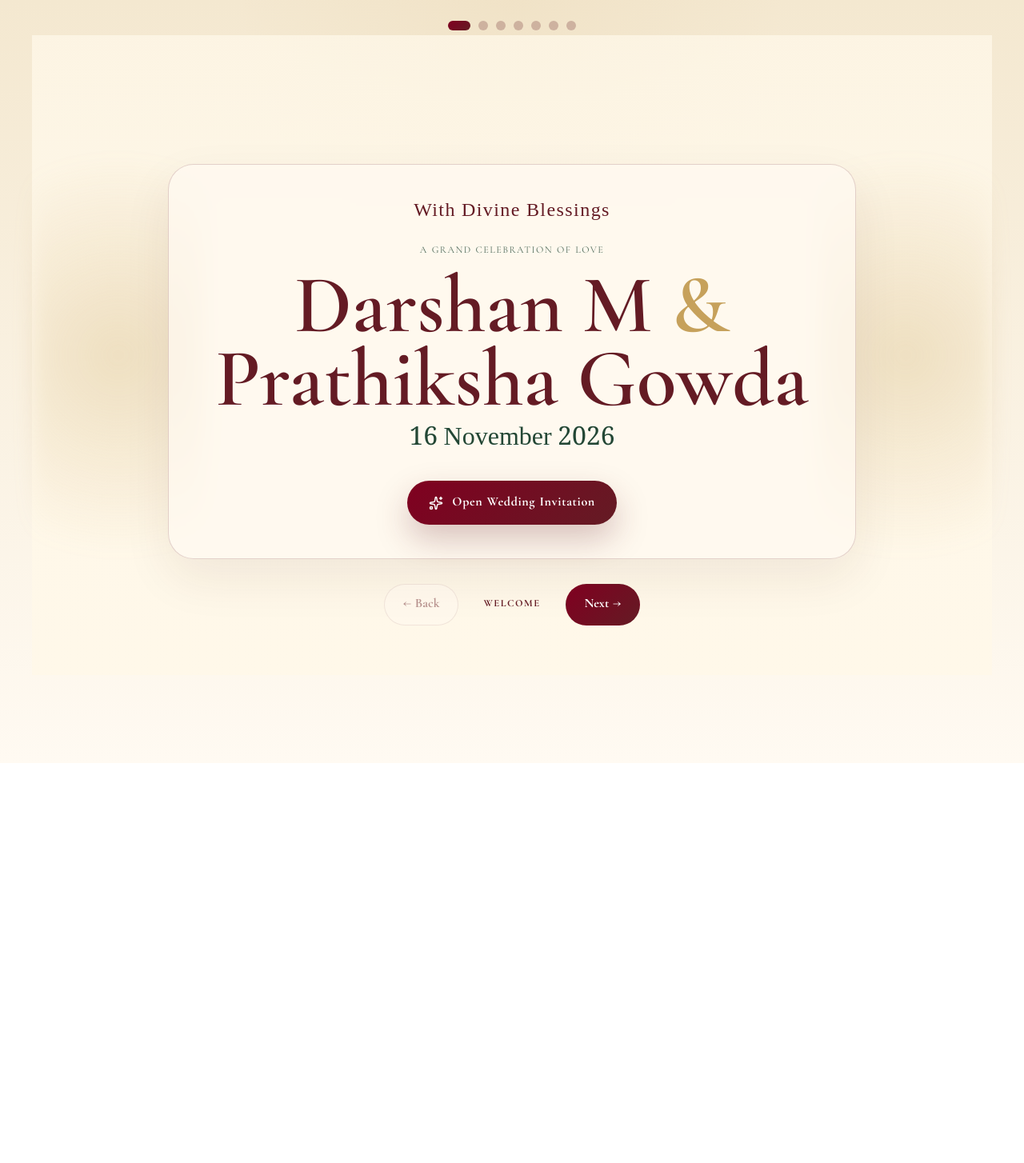
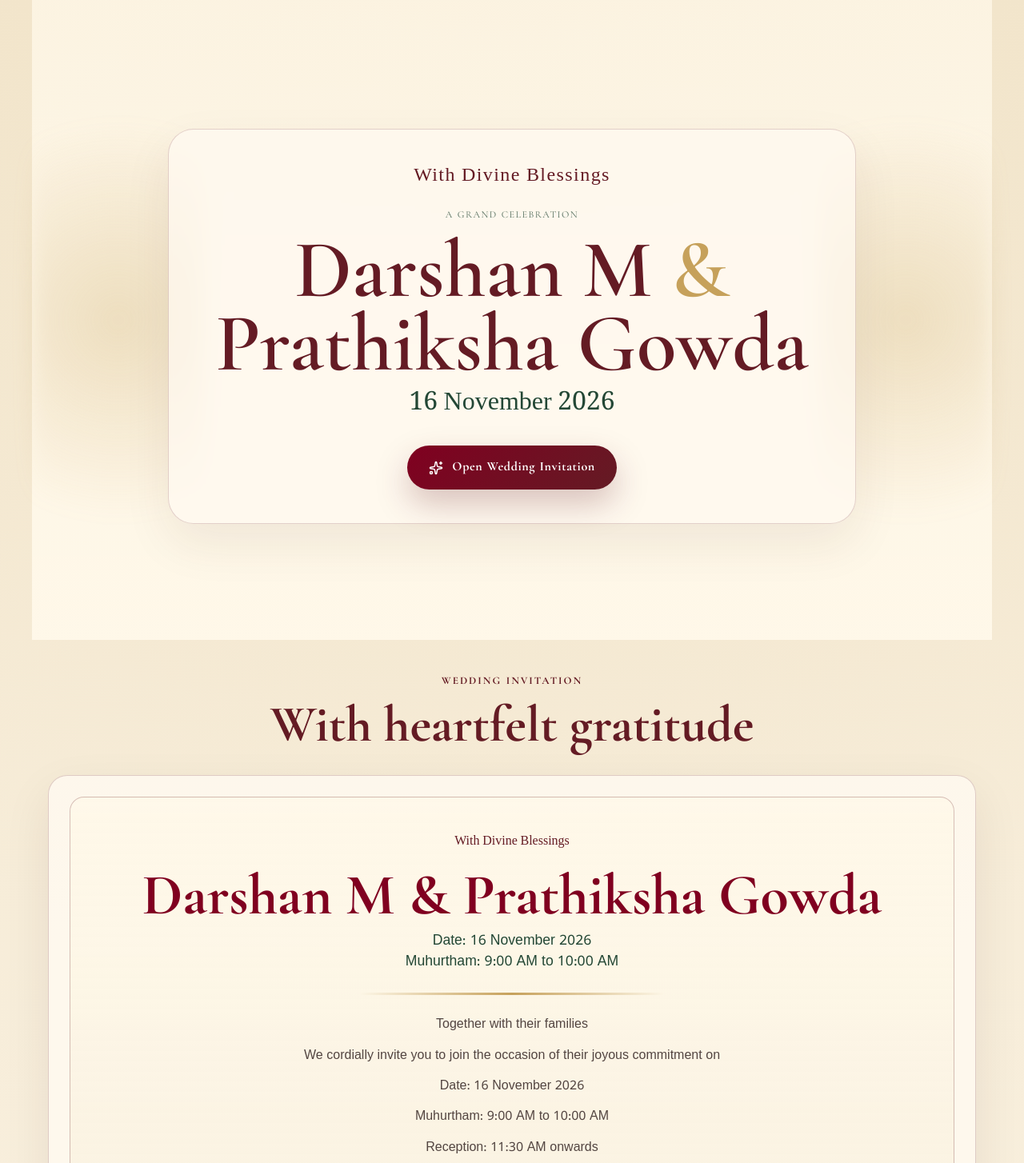
Before and after one commit to SimonLeo28/darshan-prathiksha, a React (Vite) app: page / in a window 1280 px wide. Shown: the top 1454 px of the page at 80% size. Before the commit the page ends 954 px from the top, so only its background shows below. Built offline with nearby package versions, Linux system fonts and the light colour scheme.

Commit message:
Changes made

```diff
--- a/src/App.jsx
+++ b/src/App.jsx
@@ -1,84 +1,23 @@
-import { useState } from 'react';
 import Hero from './components/Hero';
 import Invitation from './components/Invitation';
 import Couple from './components/Couple';
 import Events from './components/Events';
+import Countdown from './components/Countdown';
 import Venue from './components/Venue';
-import Countdown from './components/Countdown';
 import Footer from './components/Footer';
 
-const pages = [
-  { key: 'hero', label: 'Welcome' },
-  { key: 'invitation', label: 'Invitation' },
-  { key: 'couple', label: 'Couple' },
-  { key: 'events', label: 'Events' },
-  { key: 'venue', label: 'Venue' },
-  { key: 'countdown', label: 'Countdown' },
-  { key: 'footer', label: 'Blessings' },
-];
-
 function App() {
-  const [currentPage, setCurrentPage] = useState(0);
-
-  const goNext = () => setCurrentPage((prev) => Math.min(prev + 1, pages.length - 1));
-  const goPrev = () => setCurrentPage((prev) => Math.max(prev - 1, 0));
-
-  const goToPage = (index) => setCurrentPage(index);
-
-  const renderPage = () => {
-    switch (currentPage) {
-      case 0:
-        return <Hero onOpenInvitation={goNext} />;
-      case 1:
-        return <Invitation />;
-      case 2:
-        return <Couple />;
-      case 3:
-        return <Events />;
-      case 4:
-        return <Venue />;
-      case 5:
-        return <Countdown />;
-      case 6:
-        return <Footer />;
-      default:
-        return <Hero onOpenInvitation={goNext} />;
-    }
-  };
-
   return (
-    <div className="page-shell page-shell--stacked">
-      <div className="page-indicator" aria-label="Page navigation">
-        {pages.map((page, index) => (
-          <button
-            key={page.key}
-            type="button"
-            className={`page-indicator__dot ${currentPage === index ? 'active' : ''}`}
-            onClick={() => goToPage(index)}
-            aria-label={`Go to ${page.label}`}
-            title={page.label}
-          />
-        ))}
-      </div>
-
-      <div className="page-stage">
-        {renderPage()}
-      </div>
-
-      <div className="page-nav">
-        <button type="button" className="page-nav__button" onClick={goPrev} disabled={currentPage === 0}>
-          ← Back
-        </button>
-        <div className="page-nav__label">{pages[currentPage].label}</div>
-        <button
-          type="button"
-          className="page-nav__button page-nav__button--primary"
-          onClick={goNext}
-          disabled={currentPage === pages.length - 1}
-        >
-          {currentPage === pages.length - 1 ? 'End' : 'Next →'}
-        </button>
-      </div>
+    <div className="page-shell">
+      <main className="page-sections">
+        <Hero />
+        <Invitation />
+        <Couple />
+        <Events />
+        <Countdown />
+        <Venue />
+        <Footer />
+      </main>
     </div>
   );
 }
--- a/src/components/Hero.jsx
+++ b/src/components/Hero.jsx
@@ -1,9 +1,9 @@
 import { Sparkles } from 'lucide-react';
 import { weddingData } from '../data/weddingData';
 
-const Hero = ({ onOpenInvitation }) => {
+const Hero = () => {
   return (
-    <header className="hero section-shell">
+    <header className="hero section-shell" id="welcome">
       <div className="hero__ornaments hero__ornaments--left" aria-hidden="true" />
       <div className="hero__ornaments hero__ornaments--right" aria-hidden="true" />
 
@@ -13,15 +13,17 @@ const Hero = ({ onOpenInvitation }) => {
         </div>
 
         <div className="hero__title-wrap">
-          <p className="eyebrow">A grand celebration of love</p>
-          <h1 className="hero__title">{weddingData.brideName} <span>&</span> {weddingData.groomName}</h1>
+          <p className="eyebrow hero__eyebrow">A GRAND CELEBRATION</p>
+          <h1 className="hero__title">
+            {weddingData.groomName} <span>&</span> {weddingData.brideName}
+          </h1>
           <p className="hero__date">16 November 2026</p>
         </div>
 
-        <button className="cta-button" onClick={onOpenInvitation}>
+        <a className="cta-button" href="#invitation" aria-label="Scroll to wedding invitation">
           <Sparkles size={18} />
           Open Wedding Invitation
-        </button>
+        </a>
       </div>
     </header>
   );
--- a/src/components/Invitation.jsx
+++ b/src/components/Invitation.jsx
@@ -3,7 +3,7 @@ import { weddingData } from '../data/weddingData';
 const Invitation = () => {
   return (
     <section id="invitation" className="section-shell invitation-section">
-      <div className="section-heading">
+      <div className="section-heading center">
         <span className="section-tag">Wedding Invitation</span>
         <h2>With heartfelt gratitude</h2>
       </div>
@@ -12,9 +12,9 @@ const Invitation = () => {
         <div className="invitation-card__inner">
           <p className="kannada-display">{weddingData.blessing}</p>
           <h3 className="invitation-card__names">
-            {weddingData.brideName} & {weddingData.groomName}
+            {weddingData.groomName} &amp; {weddingData.brideName}
           </h3>
-          <p className="invitation-card__date">Date: 16th November 2026</p>
+          <p className="invitation-card__date">Date: 16 November 2026</p>
           <p className="invitation-card__time">Muhurtham: 9:00 AM to 10:00 AM</p>
 
           <div className="invitation-divider" aria-hidden="true" />
@@ -25,12 +25,6 @@ const Invitation = () => {
               <p key={line}>{line}</p>
             ))}
           </div>
-
-          <div className="invitation-card__families">
-            <p>{weddingData.brideFamily}</p>
-            <span>with</span>
-            <p>{weddingData.groomFamily}</p>
-          </div>
         </div>
       </div>
     </section>
--- a/src/data/weddingData.js
+++ b/src/data/weddingData.js
@@ -1,44 +1,63 @@
 export const weddingData = {
   blessing: 'With Divine Blessings',
-  brideName: 'Darshan M',
-  groomName: 'Prathiksha Gowda',
-  brideFamily: 'Together with their families',
-  groomFamily: 'Together with their families',
+  groomName: 'Darshan M',
+  brideName: 'Prathiksha Gowda',
+  groomFamily: 'With love and blessings',
+  brideFamily: 'From both families',
   weddingDate: '2026-11-16T09:00:00+05:30',
   receptionDate: '2026-11-16T11:30:00+05:30',
-  weddingLabel: 'Muhurtham',
-  venueName: 'Shree Chamundeshwari Kalyana Mantapa',
-  venueAddress: 'Venue: Shree Chamundeshwari Kalyana Mantapa',
-  venueMapsUrl: 'https://maps.google.com/?q=Shree+Chamundeshwari+Kalyana+Mantapa',
+  weddingLabel: 'Wedding Muhurtham',
+  venueName: 'Shree Channakeshava Nilaya',
+  venueAddress: 'Shree Channakeshava Nilaya,\nJalamangala Road,\nChannenahalli, Ramanagara.',
+  venueMapsUrl:
+    'https://maps.google.com/?q=Shree+Channakeshava+Nilaya+Jalamangala+Road+Channenahalli+Ramanagara',
   invitationHeadline: 'Together with their families',
   invitationText: [
     'We cordially invite you to join the occasion of their joyous commitment on',
-    'Date: 16th November 2026',
+    'Date: 16 November 2026',
     'Muhurtham: 9:00 AM to 10:00 AM',
     'Reception: 11:30 AM onwards',
     'With love, blessings and warm wishes from both families.',
   ],
   familyMessage:
     'We request the honour of your presence and blessings as we celebrate this joyful beginning together.',
-  eventList: [
+  eventGroups: [
     {
-      name: 'Muhurtham',
-      date: '16th November 2026',
-      day: 'Monday',
-      time: '9:00 AM to 10:00 AM',
-      venue: 'Shree Chamundeshwari Kalyana Mantapa',
-      note: 'The sacred wedding ceremony begins with the auspicious Muhurtham.',
+      label: '14 NOVEMBER 2026',
+      events: [
+        {
+          name: 'Mehendi',
+          time: '2:00 PM onwards',
+          venue: 'Shree Channakeshava Nilaya,\nJalamangala Road,\nChannenahalli, Ramanagara.',
+        },
+        {
+          name: 'Sangeet',
+          time: '6:30 PM onwards',
+          venue: 'Shree Channakeshava Nilaya,\nJalamangala Road,\nChannenahalli, Ramanagara.',
+        },
+      ],
     },
     {
-      name: 'Reception',
-      date: '16th November 2026',
-      day: 'Monday',
-      time: '11:30 AM onwards',
-      venue: 'Shree Chamundeshwari Kalyana Mantapa',
-      note: 'Join us for a joyful celebration and blessings from family and friends.',
+      label: '15 NOVEMBER 2026',
+      events: [
+        { name: 'Chapara Shasthra', time: '7:00 AM onwards' },
+        { name: 'Haldi Ceremony', time: '10:00 AM to 12:00 PM' },
+        { name: 'Bangle Ceremony', time: '3:00 PM onwards' },
+      ],
+    },
+    {
+      label: '16 NOVEMBER 2026',
+      events: [
+        { name: 'Wedding Muhurtham', time: '9:00 AM to 10:00 AM' },
+        { name: 'Reception', time: '11:30 AM onwards' },
+      ],
     },
   ],
-  galleryImages: [],
+  galleryImages: [
+    { src: '/assets/WhatsApp Image 2026-11-06 at 10.09.27.jpeg', alt: 'Invitation card 3', label: 'Invitation 3' },
+    { src: '/assets/WhatsApp Image 2026-11-06 at 10.09.28.jpeg', alt: 'Invitation card 4', label: 'Invitation 4' },
+    { src: '/assets/WhatsApp Image 2026-11-06 at 10.09.29.jpeg', alt: 'Invitation card 5', label: 'Invitation 5' },
+  ],
   footerNote: 'Your presence and blessings mean the world to us.',
   sourceNote:
     'Wedding details updated from the latest invitation reference received for the ceremony and reception timings.',
--- a/src/styles/global.css
+++ b/src/styles/global.css
@@ -21,9 +21,7 @@ html {
 
 body {
   margin: 0;
-  background:
-    radial-gradient(circle at top, rgba(198, 161, 91, 0.08), transparent 30%),
-    linear-gradient(180deg, #f4e8d0 0%, #fffaf2 100%);
+  background: radial-gradient(circle at top, rgba(198, 161, 91, 0.08), transparent 30%), linear-gradient(180deg, #f4e8d0 0%, #fffaf2 100%);
   color: var(--ink);
   font-family: 'Noto Sans Kannada', 'Cormorant Garamond', serif;
   overflow-x: hidden;
@@ -49,109 +47,9 @@ button {
   padding: 0 0 48px;
 }
 
-.page-shell--stacked {
-  min-height: 100vh;
-  display: flex;
-  flex-direction: column;
-  justify-content: center;
-}
-
-.page-stage {
-  display: flex;
-  align-items: center;
-  justify-content: center;
-  min-height: 80vh;
-}
-
-.page-stage > * {
-  width: 100%;
-  animation: fadeInUp 0.45s ease;
-}
-
-@keyframes fadeInUp {
-  from {
-    opacity: 0;
-    transform: translateY(20px);
-  }
-  to {
-    opacity: 1;
-    transform: translateY(0);
-  }
-}
-
-.page-indicator {
-  position: sticky;
-  top: 14px;
-  z-index: 10;
-  display: flex;
-  justify-content: center;
+.page-sections {
+  display: grid;
   gap: 10px;
-  padding: 12px 0 8px;
-  margin-bottom: 12px;
-}
-
-.page-indicator__dot {
-  width: 12px;
-  height: 12px;
-  border-radius: 50%;
-  border: none;
-  background: rgba(100, 27, 36, 0.25);
-  cursor: pointer;
-  transition: all 0.25s ease;
-}
-
-.page-indicator__dot.active {
-  width: 28px;
-  border-radius: 999px;
-  background: linear-gradient(135deg, var(--burgundy), var(--maroon));
-}
-
-.page-nav {
-  position: sticky;
-  bottom: 18px;
-  z-index: 10;
-  display: flex;
-  justify-content: center;
-  align-items: center;
-  gap: 12px;
-  margin-top: 10px;
-}
-
-.page-nav__button {
-  border: 1px solid rgba(100, 27, 36, 0.2);
-  background: rgba(255, 250, 242, 0.9);
-  color: var(--maroon);
-  border-radius: 999px;
-  padding: 0.8rem 1.4rem;
-  font-weight: 700;
-  cursor: pointer;
-  transition: transform 0.2s ease, opacity 0.2s ease, box-shadow 0.2s ease;
-}
-
-.page-nav__button:hover:not(:disabled) {
-  transform: translateY(-1px);
-  box-shadow: 0 12px 22px rgba(100, 27, 36, 0.12);
-}
-
-.page-nav__button:disabled {
-  opacity: 0.45;
-  cursor: not-allowed;
-}
-
-.page-nav__button--primary {
-  background: linear-gradient(135deg, var(--burgundy), var(--maroon));
-  color: white;
-  border-color: transparent;
-}
-
-.page-nav__label {
-  min-width: 110px;
-  text-align: center;
-  font-size: 0.78rem;
-  letter-spacing: 0.12em;
-  text-transform: uppercase;
-  color: var(--maroon);
-  font-weight: 700;
 }
 
 .section-shell {
@@ -185,6 +83,14 @@ button {
   font-size: clamp(2.2rem, 5vw, 4rem);
   color: var(--maroon);
   line-height: 1.05;
+}
+
+.eyebrow {
+  margin: 0;
+  text-transform: uppercase;
+  letter-spacing: 0.12em;
+  font-size: 0.76rem;
+  color: var(--muted);
 }
 
 .hero {
@@ -223,14 +129,14 @@ button {
 
 .hero__title-wrap {
   margin: 18px 0 22px;
+  display: flex;
+  flex-direction: column;
+  align-items: center;
+  justify-content: center;
 }
 
-.eyebrow {
-  margin: 0;
-  text-transform: uppercase;
-  letter-spacing: 0.12em;
-  font-size: 0.76rem;
-  color: var(--muted);
+.hero__eyebrow {
+  text-align: center;
 }
 
 .hero__title {
@@ -240,6 +146,7 @@ button {
   font-weight: 600;
   line-height: 0.9;
   color: var(--maroon);
+  text-align: center;
 }
 
 .hero__title span {
@@ -254,6 +161,10 @@ button {
 }
 
 .cta-button {
+  display: inline-flex;
+  align-items: center;
+  justify-content: center;
+  gap: 0.7rem;
   border: none;
   cursor: pointer;
   border-radius: 999px;
@@ -263,9 +174,6 @@ button {
   font-size: 1rem;
   font-weight: 700;
   letter-spacing: 0.04em;
-  display: inline-flex;
-  align-items: center;
-  gap: 0.7rem;
   box-shadow: 0 18px 40px rgba(100, 27, 36, 0.25);
   transition: transform 0.25s ease, box-shadow 0.25s ease;
 }
@@ -328,12 +236,10 @@ button {
 .invitation-card__date,
 .invitation-card__time,
 .invitation-card__message p,
-.invitation-card__families,
 .venue-card__text p,
 .footer-card p,
 .footer-card small,
-.event-card__content p,
-.event-card__content small {
+.event-card__content p {
   font-family: 'Noto Sans Kannada', sans-serif;
 }
 
@@ -349,7 +255,7 @@ button {
   width: min(100%, 380px);
   margin: 24px auto;
   border-radius: 999px;
-  background: linear-gradient(90deg, transparent, var(--dark-gold, #c6a15b), transparent);
+  background: linear-gradient(90deg, transparent, var(--antique-gold), transparent);
 }
 
 .invitation-card__message {
@@ -361,16 +267,6 @@ button {
   font-size: 1rem;
   line-height: 1.9;
   color: rgba(45, 31, 29, 0.82);
-}
-
-.invitation-card__families {
-  margin-top: 24px;
-  display: flex;
-  justify-content: center;
-  gap: 12px;
-  flex-wrap: wrap;
-  font-weight: 700;
-  color: var(--maroon);
 }
 
 .couple-section {
@@ -449,13 +345,33 @@ button {
 
 .events-timeline {
   display: grid;
-  gap: 22px;
+  gap: 28px;
+}
+
+.event-date-group {
+  display: grid;
+  gap: 18px;
+}
+
+.event-date-group h3 {
+  margin: 0;
+  text-align: center;
+  font-size: clamp(1.5rem, 2vw, 2.2rem);
+  letter-spacing: 0.08em;
+  font-weight: 700;
+  color: var(--maroon);
+}
+
+.event-grid {
+  display: grid;
+  grid-template-columns: repeat(2, minmax(0, 1fr));
+  gap: 18px;
 }
 
 .event-card {
   position: relative;
   display: grid;
-  grid-template-columns: 80px 1fr;
+  grid-template-columns: 72px 1fr;
   gap: 18px;
   align-items: center;
   background: rgba(255, 250, 242, 0.8);
@@ -466,34 +382,37 @@ button {
 }
 
 .event-card__badge {
-  width: 72px;
-  height: 72px;
+  width: 64px;
+  height: 64px;
   border-radius: 50%;
   background: linear-gradient(135deg, var(--gold-soft), var(--antique-gold));
   display: grid;
   place-items: center;
   color: var(--maroon);
   font-weight: 700;
-  font-size: 1.4rem;
+  font-size: 1.25rem;
 }
 
-.event-card__content h3 {
+.event-card__content {
+  min-width: 0;
+}
+
+.event-card__content h4 {
   margin: 0 0 8px;
   font-family: 'Cormorant Garamond', serif;
-  font-size: clamp(2rem, 4vw, 3rem);
+  font-size: clamp(1.8rem, 3vw, 2.6rem);
   color: var(--maroon);
+  line-height: 1.1;
 }
 
 .event-card__content p {
   margin: 6px 0;
   color: var(--green);
+  line-height: 1.6;
 }
 
-.event-card__content small {
-  display: block;
-  margin-top: 6px;
-  color: rgba(45, 31, 29, 0.7);
-  line-height: 1.7;
+.event-card__venue {
+  white-space: pre-line;
 }
 
 .venue-card {
@@ -506,6 +425,10 @@ button {
 
 .venue-card__text {
   max-width: 760px;
+}
+
+.venue-section__tag {
+  color: rgba(255, 255, 255, 0.8);
 }
 
 .venue-card__text h2 {
@@ -701,6 +624,21 @@ button {
   text-align: center;
 }
 
+.footer-card h2 {
+  margin: 0 0 16px;
+  font-family: 'Cormorant Garamond', serif;
+  font-size: clamp(2.2rem, 4vw, 4rem);
+  color: var(--maroon);
+  line-height: 1.1;
+}
+
+.footer-card__message {
+  margin: 0 auto 18px;
+  max-width: 720px;
+  color: rgba(45, 31, 29, 0.8);
+  line-height: 1.8;
+}
+
 .footer-card h3 {
   margin: 8px 0;
   font-family: 'Cormorant Garamond', serif;
@@ -711,13 +649,6 @@ button {
 .footer-card p {
   margin: 0;
   color: var(--green);
-}
-
-.footer-card small {
-  display: block;
-  margin-top: 16px;
-  color: rgba(45, 31, 29, 0.7);
-  line-height: 1.8;
 }
 
 @media (max-width: 900px) {
@@ -734,12 +665,26 @@ button {
     height: 60px;
     margin: 4px auto;
   }
+
+  .event-grid {
+    grid-template-columns: 1fr;
+  }
 }
 
 @media (max-width: 640px) {
+  html {
+    scroll-behavior: smooth;
+  }
+
   .section-shell {
     padding-left: 14px;
     padding-right: 14px;
+  }
+
+  .hero {
+    min-height: 92vh;
+    padding-top: 32px;
+    padding-bottom: 32px;
   }
 
   .hero__inner {
@@ -748,6 +693,10 @@ button {
 
   .hero__title {
     font-size: clamp(2.6rem, 18vw, 4.2rem);
+  }
+
+  .hero__eyebrow {
+    letter-spacing: 0.08em;
   }
 
   .invitation-card__inner {
@@ -761,6 +710,7 @@ button {
   .event-card {
     grid-template-columns: 1fr;
     text-align: center;
+    padding: 18px 16px;
   }
 
   .event-card__badge {
@@ -778,4 +728,17 @@ button {
   .gallery-item img {
     height: 220px;
   }
+
+  .lightbox {
+    padding: 12px;
+  }
+
+  .lightbox__content {
+    padding: 18px 12px;
+  }
+
+  .lightbox__nav {
+    width: 36px;
+    height: 36px;
+  }
 }
```
Also changed, not shown: src/components/Countdown.jsx (+11 -11 lines), src/components/Couple.jsx (+9 -9 lines), src/components/Events.jsx (+25 -13 lines), src/components/Footer.jsx (+7 -4 lines), src/components/Gallery.jsx (+32 -5 lines), src/components/Venue.jsx (+15 -6 lines), 5 other files (tests, documents, lock files or other folders).
